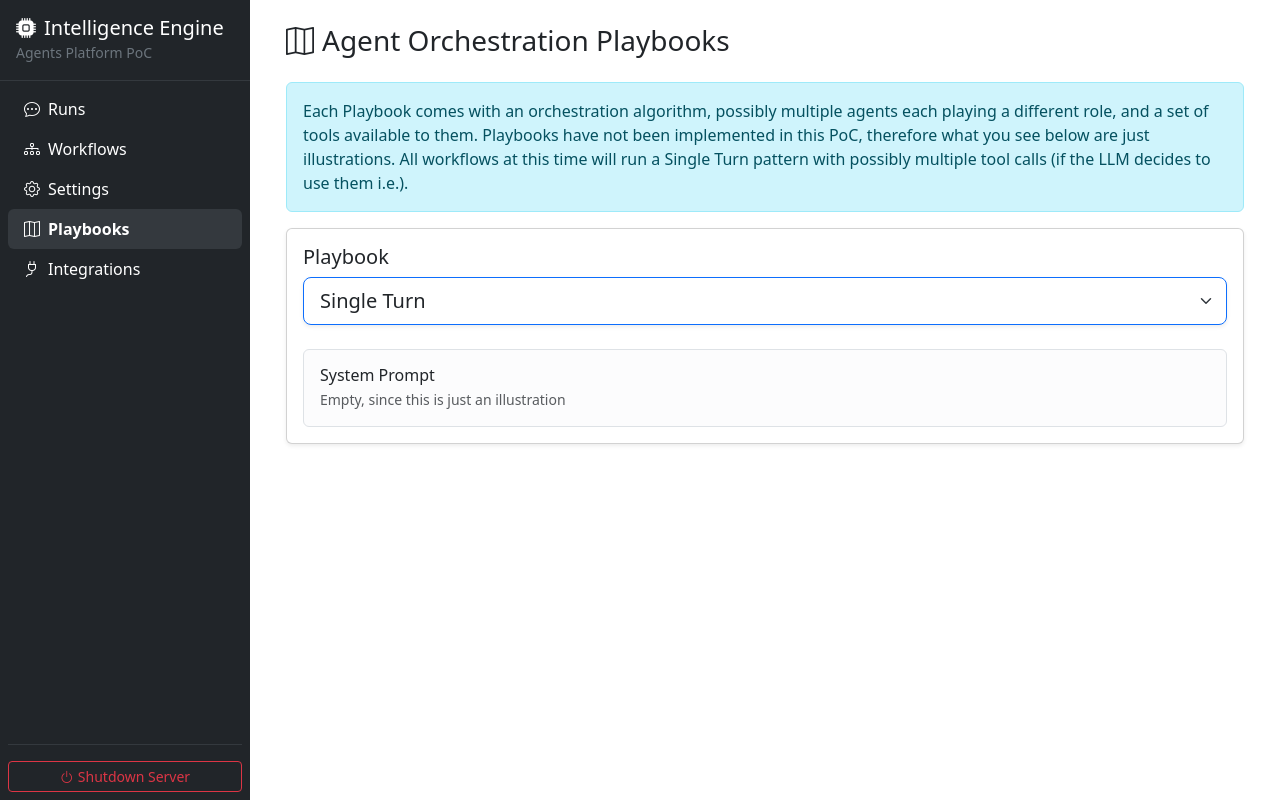
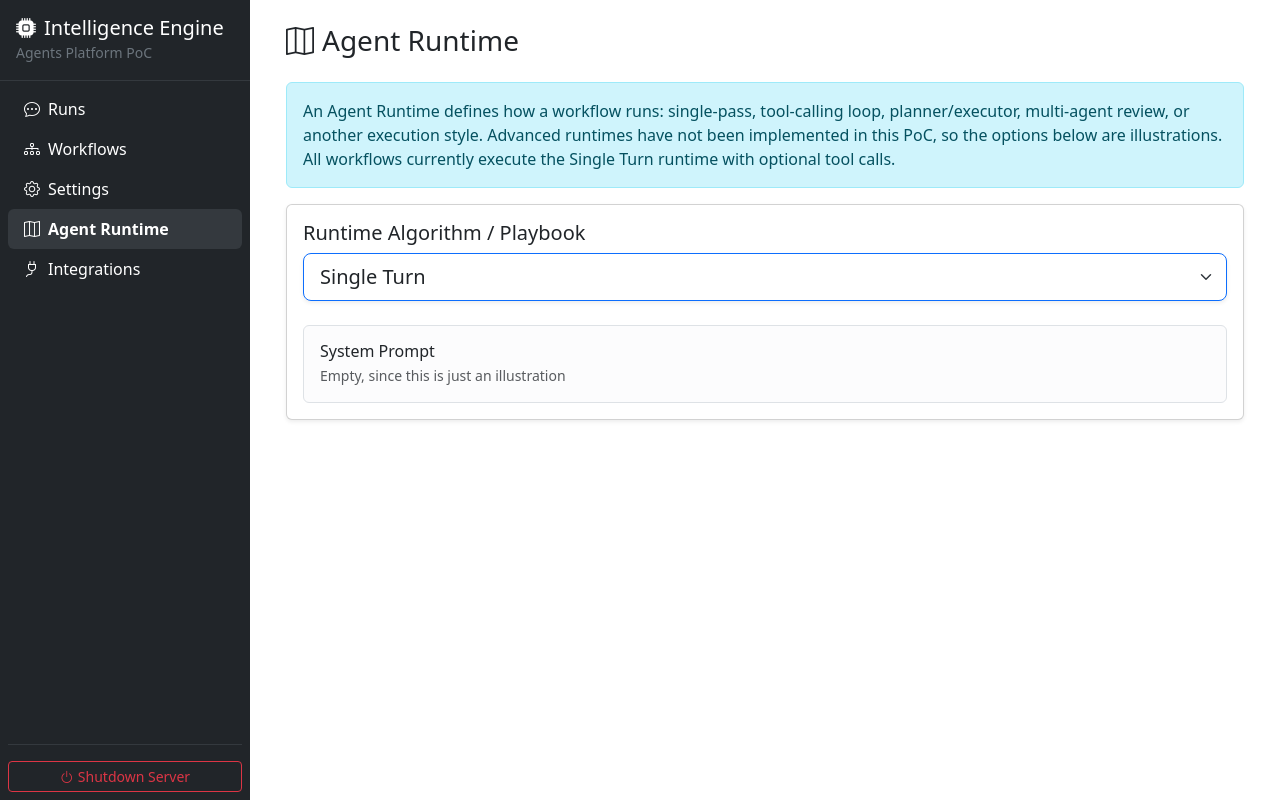
Before and after one commit to untrix/intelligence_engine, a FastAPI app: page /playbooks in a window 1280 px wide. Run offline with FastAPI, Linux system fonts and the light colour scheme; data that the repository does not hold is empty.

Commit message:
Refactor terminology from "Playbook" to "Runtime Algorithm" for clarity and consistency
- Updated comments and docstrings to reflect the new terminology.
- Modified FastAPI routes and templates to use "Agent Runtime" instead of "Playbook."
- Adjusted user interface elements to align with the new naming convention.
- Enhanced documentation to clarify the role of Runtime Algorithms in workflow execution.

```diff
--- a/app/models.py
+++ b/app/models.py
@@ -38,7 +38,11 @@ class WorkflowDefinition(Base):
 
 
 class PlaybookSettings(Base):
-    """Persisted settings for an agent orchestration playbook."""
+    """Persisted settings for a Runtime Algorithm.
+
+    The table/column names intentionally keep the legacy "playbook" terminology
+    to avoid a database migration for a product-language rename.
+    """
 
     __tablename__ = "playbook_settings"
 
--- a/app/routers/playbooks.py
+++ b/app/routers/playbooks.py
@@ -1,4 +1,7 @@
-"""Playbook catalog routes."""
+"""Agent Runtime catalog routes.
+
+The persisted table/column names still use "playbook" for database compatibility.
+"""
 
 from fastapi import APIRouter, Depends, Request
 from fastapi.responses import HTMLResponse
@@ -37,15 +40,17 @@ async def _get_settings(
     return result.scalar_one_or_none()
 
 
+@router.get("/agent-runtime", response_class=HTMLResponse)
 @router.get("/playbooks", response_class=HTMLResponse)
 async def playbooks_page(
     request: Request,
+    runtime: str | None = None,
     playbook: str | None = None,
     db: AsyncSession = Depends(get_db),
 ):
-    """Render settings for the selected agent orchestration playbook."""
+    """Render settings for the selected Runtime Algorithm."""
     templates = get_templates()
-    selected_playbook = _normalize_playbook_name(playbook)
+    selected_playbook = _normalize_playbook_name(runtime or playbook)
     setting = await _get_settings(db, selected_playbook)
     return templates.TemplateResponse(
         request,
--- a/app/services/run_fix_analyzer.py
+++ b/app/services/run_fix_analyzer.py
@@ -25,7 +25,7 @@ MAX_TRANSCRIPT_CHARS = 80_000
 TOOL_RESULT_TRUNCATE = 4_000
 TOOL_RESULT_HEAD_TAIL = 2_000
 
-RUN_FIX_SYSTEM_PROMPT = """You are an expert reviewer for Intelligence Engine workflow runs. Intelligence Engine is a local PoC that runs user-defined workflows: a playbook system prompt, a Mustache user prompt template, and a set of allowed agent tools. Each run persists a full chat transcript (system, user, assistant, tool_call, tool_result).
+RUN_FIX_SYSTEM_PROMPT = """You are an expert reviewer for Intelligence Engine workflow runs. Intelligence Engine is a local PoC that runs user-defined workflows: a Runtime Algorithm system prompt, a Mustache user prompt template, and a set of allowed agent tools. Each run persists a full chat transcript (system, user, assistant, tool_call, tool_result).
 
 Your job is to analyze one completed or failed run and help the human operator fix problems and improve the workflow for the next run.
 
@@ -172,7 +172,7 @@ def build_analysis_user_message(
 - Ended: {ended}
 - Run error: {run_error}
 - Workflow name: {workflow.name} (workflow_id={workflow.id})
-- Playbook: {workflow.playbook_name}
+- Runtime Algorithm: {workflow.playbook_name}
 - Allowed tools: {", ".join(allowed_tools) if allowed_tools else "(none)"}
 - Run variables: {json.dumps(variables, indent=2)}
 - App home directory: {settings.home_dir}
@@ -183,7 +183,7 @@ def build_analysis_user_message(
 ### user_prompt_template
 {workflow.user_prompt_template}
 
-### playbook system_prompt
+### Runtime Algorithm system_prompt
 {system_prompt or "(empty)"}
 """
 
--- a/app/templates/base.html
+++ b/app/templates/base.html
@@ -40,8 +40,8 @@
                 </li>
                 <li class="nav-item">
                     <a class="nav-link text-white {% if active_page == 'playbooks' %}fw-bold bg-secondary bg-opacity-25 rounded{% endif %}"
-                       href="/playbooks">
-                        <i class="bi bi-map me-2"></i>Playbooks
+                       href="/agent-runtime">
+                        <i class="bi bi-map me-2"></i>Agent Runtime
                     </a>
                 </li>
                 <li class="nav-item">
--- a/app/templates/playbooks.html
+++ b/app/templates/playbooks.html
@@ -1,31 +1,31 @@
 {% extends "base.html" %}
 
-{% block title %}Playbooks - Intelligence Engine{% endblock %}
+{% block title %}Agent Runtime - Intelligence Engine{% endblock %}
 
 {% block content %}
 <div class="container-fluid">
     <div class="d-flex justify-content-between align-items-center mb-4">
         <h1 class="h3 mb-0">
-            <i class="bi bi-map me-2"></i>Agent Orchestration Playbooks
+            <i class="bi bi-map me-2"></i>Agent Runtime
         </h1>
     </div>
 
     <div class="alert alert-info">
-        Each Playbook comes with an orchestration algorithm, possibly multiple agents each playing a different role,
-        and a set of tools available to them. Playbooks have not been implemented in this PoC, therefore what you see
-        below are just illustrations. All workflows at this time will run a Single Turn pattern with possibly multiple
-        tool calls (if the LLM decides to use them i.e.).
+        An Agent Runtime defines how a workflow runs: single-pass, tool-calling loop,
+        planner/executor, multi-agent review, or another execution style. Advanced runtimes
+        have not been implemented in this PoC, so the options below are illustrations.
+        All workflows currently execute the Single Turn runtime with optional tool calls.
     </div>
 
     <div class="card shadow-sm">
         <div class="card-body">
-            <label for="playbook_select" class="form-label h5 mb-2">
-                Playbook
+            <label for="agent_runtime_select" class="form-label h5 mb-2">
+                Runtime Algorithm / Playbook
             </label>
             <select
                 class="form-select form-select-lg border-primary shadow-sm mb-4"
-                id="playbook_select"
-                onchange="window.location = '/playbooks?playbook=' + encodeURIComponent(this.value)"
+                id="agent_runtime_select"
+                onchange="window.location = '/agent-runtime?runtime=' + encodeURIComponent(this.value)"
             >
                 {% for playbook_name in playbook_names %}
                 <option value="{{ playbook_name }}" {% if playbook_name == selected_playbook %}selected{% endif %}>
--- a/app/templates/workflow_detail.html
+++ b/app/templates/workflow_detail.html
@@ -58,7 +58,7 @@
     <div class="card shadow-sm">
         <div class="card-body">
             <div class="mb-4">
-                <h2 class="h6 text-muted text-uppercase">Playbook</h2>
+                <h2 class="h6 text-muted text-uppercase">Runtime Algorithm</h2>
                 <p class="mb-0">{{ workflow.playbook_name }}</p>
             </div>
 
--- a/app/templates/workflow_form.html
+++ b/app/templates/workflow_form.html
@@ -39,7 +39,7 @@
 
         <div class="card shadow-sm mb-4">
             <div class="card-header bg-dark text-white">
-                <h2 class="h5 mb-0">Playbook</h2>
+                <h2 class="h5 mb-0">Runtime Algorithm</h2>
             </div>
             <div class="card-body">
                 <select class="form-select form-select-lg" id="playbook_name" name="playbook_name">
@@ -50,7 +50,9 @@
                     {% endfor %}
                 </select>
                 <div class="form-text">
-                    The workflow inherits its system prompt from the selected playbook. In this PoC, playbook system prompts are empty illustrations.
+                    The Runtime Algorithm defines how this workflow runs inside the
+                    Agent Runtime. In this PoC, advanced algorithms are illustrations
+                    and all workflows execute Single Turn with optional tool calls.
                 </div>
             </div>
         </div>
```
Also changed, not shown: docs/Intelligence Engine.md (+14 -14 lines).
